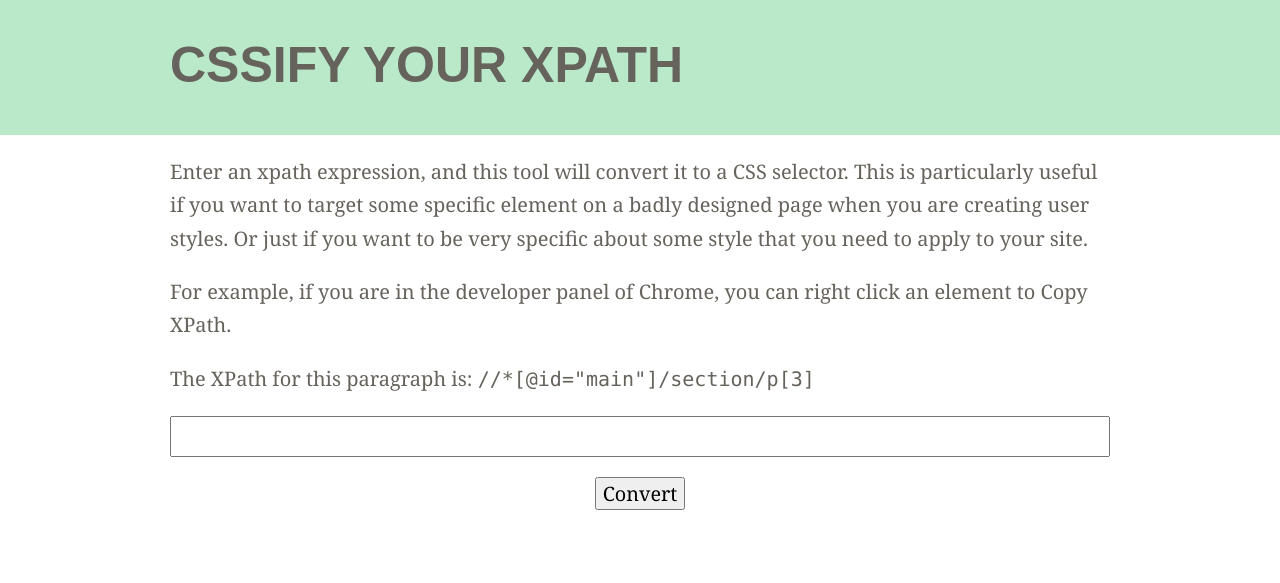
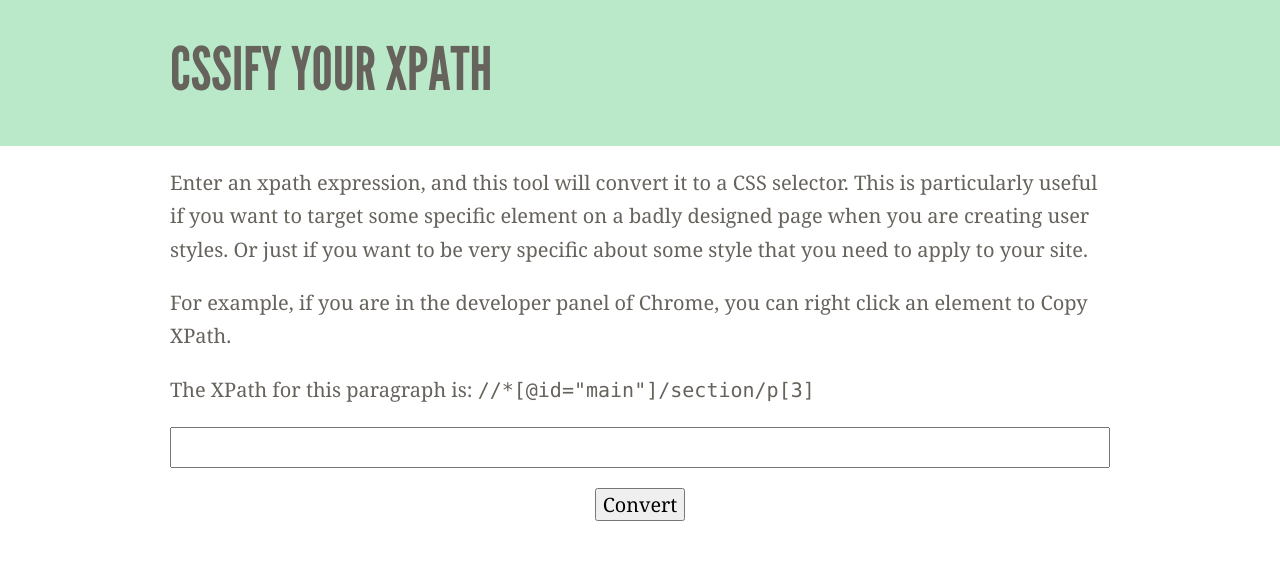
Before and after one commit to colinbate/utils, a plain HTML site: page cssify/index.html in a window 1280 px wide. Drawn offline with nearby package versions, Linux system fonts and the light colour scheme.

Commit message:
Using my own webfonts.

```diff
--- a/cssify/index.html
+++ b/cssify/index.html
@@ -3,8 +3,6 @@
 <head>
 	<title>cssify</title>
 	<link href='../style/core.css' rel='stylesheet' type='text/css'>
-	<script type="text/javascript" src="http://use.typekit.net/pln4nza.js"></script>
-	<script type="text/javascript">try{Typekit.load();}catch(e){}</script>
 </head>
 <body class="cssify">
 	<div id="main">
--- a/less/brand.less
+++ b/less/brand.less
@@ -63,8 +63,8 @@
 --------------------------------------------------*/
 
 
-@font-heading: "nimbus-sans-condensed", sans-serif;
-@font-text: "ff-tisa-web-pro", Georgia, serif;
+@font-heading: "League Gothic", "Arial Narrow", "Arial", sans-serif;
+@font-text: Georgia, serif;
 @font-code: "Lucida Console", "Lucida Sans Typewriter", Monaco, "Bitstream Vera Sans Mono", monospace;
 
 @link-color:            #9843d9;
@@ -152,22 +152,22 @@ b, strong {
 ----------------------------------------------------*/
 /* www.aestheticallyloyal.com/public/optimize-legibility/ */
 h1,h2,h3,h4,h5,h6   {
-	font-weight: bold;
+	font-weight: normal;
 	text-rendering: optimizeLegibility;
 	font-family: @font-heading;
 	line-height: 1;
 	text-transform: uppercase;
 }
 h1 {
-	font-size: 50px;
+	font-size: 60px;
 	margin-bottom: 0.1em;
 }
 h2 {
-	font-size: 40px;
+	font-size: 50px;
 	margin-bottom: 0.518em; /*27px/14*/
 }
 h3 {
-	font-size: 30px;
+	font-size: 40px;
 }
 
 /* Footer
--- a/less/mixins.less
+++ b/less/mixins.less
@@ -5,3 +5,14 @@
 	-webkit-box-sizing: border-box;
 	box-sizing: border-box;
 }
+
+@font-face {
+  font-family: 'League Gothic';
+  src: url("../fonts/league_gothic-webfont.eot");
+  src: url("../fonts/league_gothic-webfont.eot?#iefix") format("embedded-opentype"),
+  	   url("../fonts/league_gothic-webfont.woff") format("woff"),
+  	   url("../fonts/league_gothic-webfont.ttf") format("truetype"),
+  	   url("../fonts/league_gothic-webfont.svg#LeagueGothicRegular") format("svg");
+  font-weight: normal;
+  font-style: normal;
+}
```
Also changed, not shown: delocalhost/index.html (+0 -2 lines), fit-to-window/index.html (+0 -2 lines), fonts/league_gothic-webfont.ttf (added), fonts/league_gothic-webfont.woff (added), style/core.css, 2 other files.
